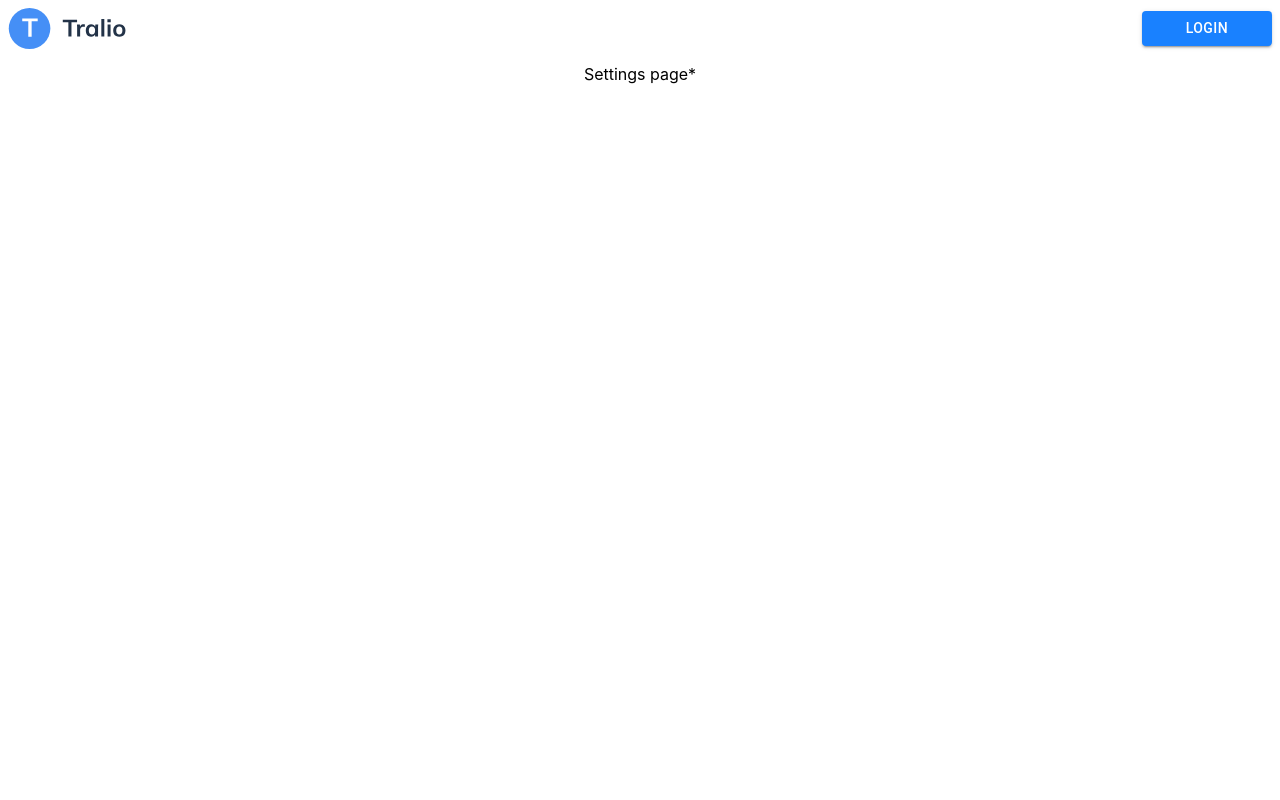
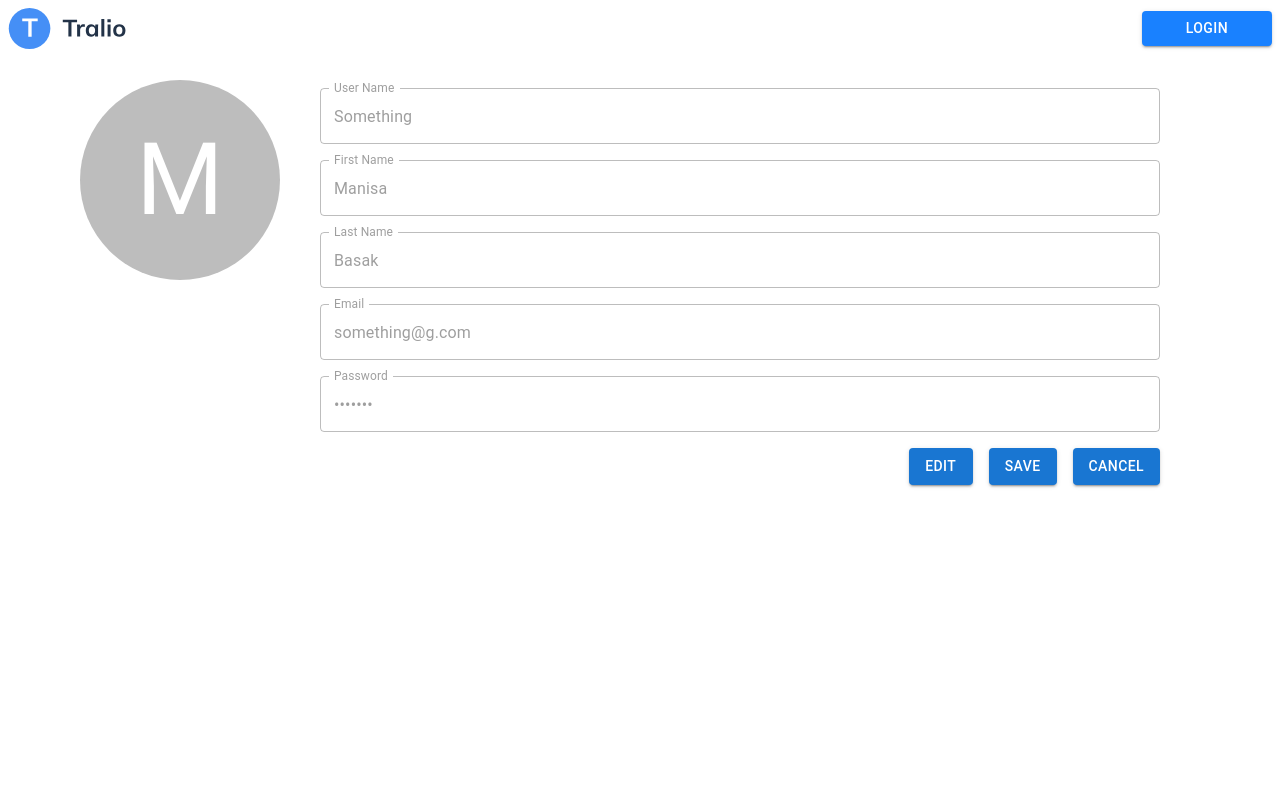
Before and after one commit to iot-lab-kiit/tralio-frontend, a Next.js app: page /settings in a window 1280 px wide. Shown: the top 800 px of the page. Built offline with nearby package versions, Linux system fonts and the light colour scheme.

Commit message:
created setting with dummy data

```diff
--- a/container/Dashboard/Profile.jsx
+++ b/container/Dashboard/Profile.jsx
@@ -32,7 +32,7 @@ export default function Profile(props) {
               onClick={() => {
                 window.location.href = "/settings";
               }}>
-              EDIT <EditIcon sx={{ ml: 1 }} fontSize="small" />
+              Settings <EditIcon sx={{ ml: 1 }} fontSize="small" />
             </Button>
           </Box>
           <Box p={{ xs: 2, md: 8 }} width={"100%"}>
--- a/pages/settings/index.js
+++ b/pages/settings/index.js
@@ -1,11 +1,161 @@
-
-import Box from "@mui/material/Box";
-
+import { useState } from "react";
+import { makeStyles } from "@mui/styles";
+import { Box, Button, Avatar, TextField, Container } from "@mui/material";
+const useStyles = makeStyles({
+  root: {
+    border: 0,
+    borderRadius: "50%",
+    width: 200,
+    height: 200,
+    "&:hover": {
+      background: "rgb(7, 177, 77, 0.42)",
+    },
+  },
+});
 export default function Settings() {
+  const classes = useStyles();
+  const [style, setStyle] = useState({ display: "none" });
+  const data = {
+    id: 1,
+    username: "Something",
+    firstname: "Manisa",
+    lastname: "Basak",
+    userEmail: "something@g.com",
+    userPassword: "poklkop",
+    gender: "female",
+  };
+  const [edit, setEdit] = useState(true);
+  const [settingsData, setSettingsData] = useState(data);
+  const [profileImg, setProfileImg] = useState(
+    "https://hips.hearstapps.com/hmg-prod.s3.amazonaws.com/images/close-up-of-tulips-blooming-in-field-royalty-free-image-1584131603.jpg"
+  );
+  const settings = [
+    {
+      type: "text",
+      name: "username",
+      placeholder: "User Name",
+      value: data.username,
+      validation: {
+        required: true,
+        minLength: 3,
+        maxLength: 20,
+      },
+    },
+    {
+      type: "text",
+      name: "firstname",
+      placeholder: "First Name",
+      value: data.firstName,
+      validation: {
+        required: true,
+        minLength: 3,
+        maxLength: 20,
+      },
+    },
+    {
+      type: "text",
+      name: "lastname",
+      placeholder: "Last Name",
+      value: data.lastName,
+      validation: {
+        required: true,
+        minLength: 3,
+        maxLength: 20,
+      },
+    },
+    {
+      type: "email",
+      name: "userEmail",
+      placeholder: "Email",
+      value: data.email,
+      validation: {
+        required: true,
+        isEmail: true,
+      },
+    },
+    {
+      type: "password",
+      name: "userPassword",
+      placeholder: "Password",
+      value: data.password,
+      validation: {
+        required: true,
+        minLength: 6,
+        maxLength: 20,
+      },
+    },
+  ];
+  const handleSettingsChange = (e) => {
+    const { name, value } = e.target;
+    setSettingsData({
+      ...settingsData,
+      [name]: value,
+    });
+    console.log(settingsData);
+  };
+  const settingsMap = settings.map((input) => {
     return (
-        <>
-            <Box mt={8} textAlign={'center'}>Settings page*</Box>
-            <Box mt={100}/>
-        </>
+      <Box key={input.name} p={1}>
+        <TextField
+          fullWidth
+          name={input.name}
+          label={input.placeholder}
+          id="outlined-basic"
+          value={settingsData[input.name]}
+          type={input.type}
+          disabled={edit}
+          variant="outlined"
+          onChange={handleSettingsChange}
+        />
+      </Box>
     );
+  });
+  const handleClickSave = () => {
+    setEdit(true);
+  };
+  const handleClickCancel = () => {
+    setEdit(true);
+  };
+  const handleClickImg = () => {};
+  return (
+    <Container>
+      <Box p={{ sm: 2, xs: 0 }} mt={8} textAlign={"center"}>
+        <Box
+          display={"flex"}
+          flexDirection={{ xs: "column", sm: "row" }}
+          alignItems={{ xs: "center", sm: "flex-start" }}>
+          <Box>
+            <Avatar sx={{ height: 200, width: 200, fontSize: 100 }}>
+              {data.firstname[0]}
+            </Avatar>
+          </Box>
+          <Box width={"100%"} p={{ sm: 4, xs: 0 }} py={{ sm: 0, xs: 2 }}>
+            {settingsMap}
+          </Box>
+        </Box>
+        <Box
+          display={"flex"}
+          px={{ sm: 4, xs: 0 }}
+          justifyContent="flex-end"
+          flexDirection={{ xs: "column", sm: "row" }}>
+          <Button
+            variant="contained"
+            sx={{ m: 1 }}
+            onClick={() => {
+              setEdit(false);
+              console.log(settingsData);
+            }}>
+            Edit
+          </Button>
+          <Button variant="contained" sx={{ m: 1 }} onClick={handleClickSave}>
+            Save
+          </Button>
+          <Button variant="contained" sx={{ m: 1 }} onClick={handleClickCancel}>
+            Cancel
+          </Button>
+        </Box>
+      </Box>
+      <Box mt={100} />
+    </Container>
+  );
 }
```
